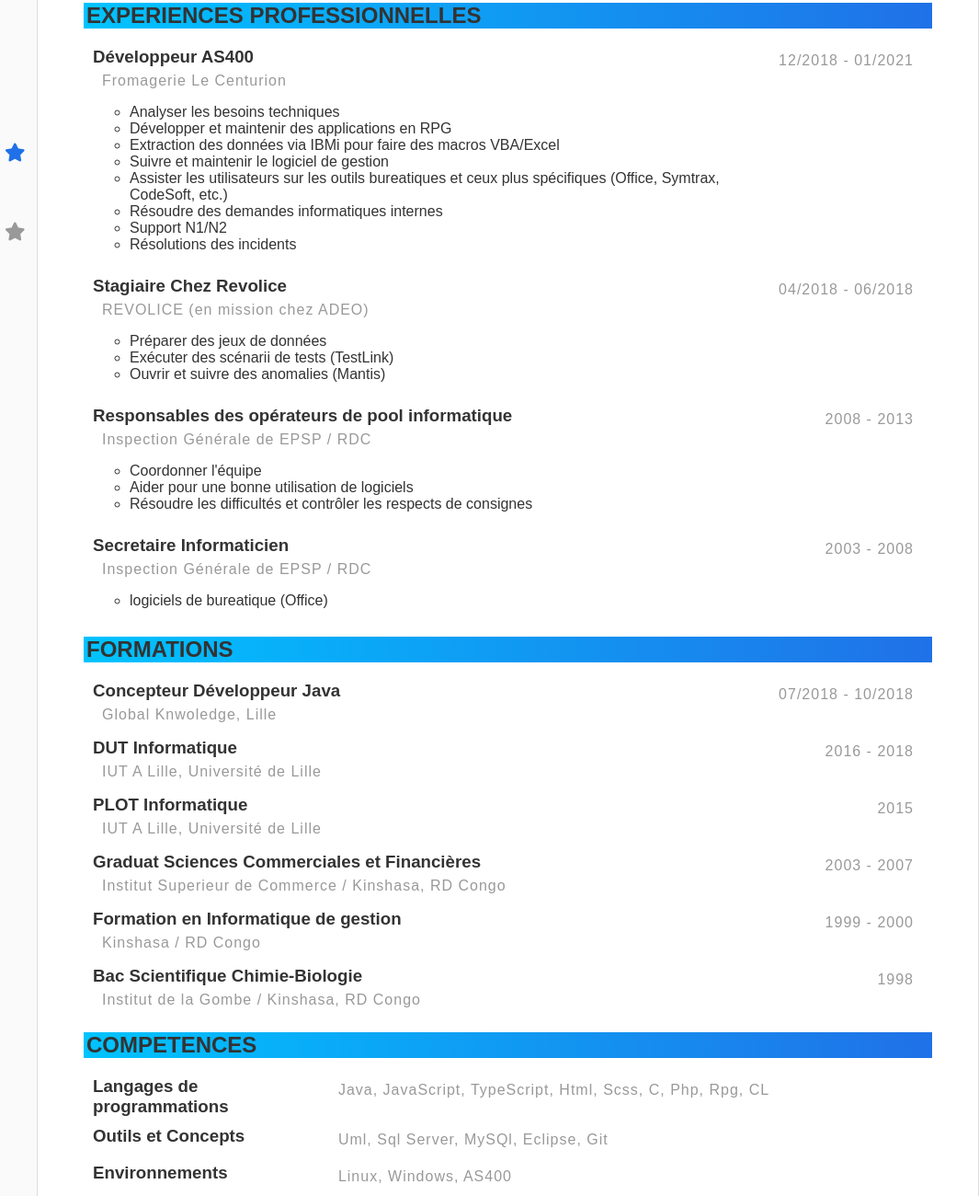
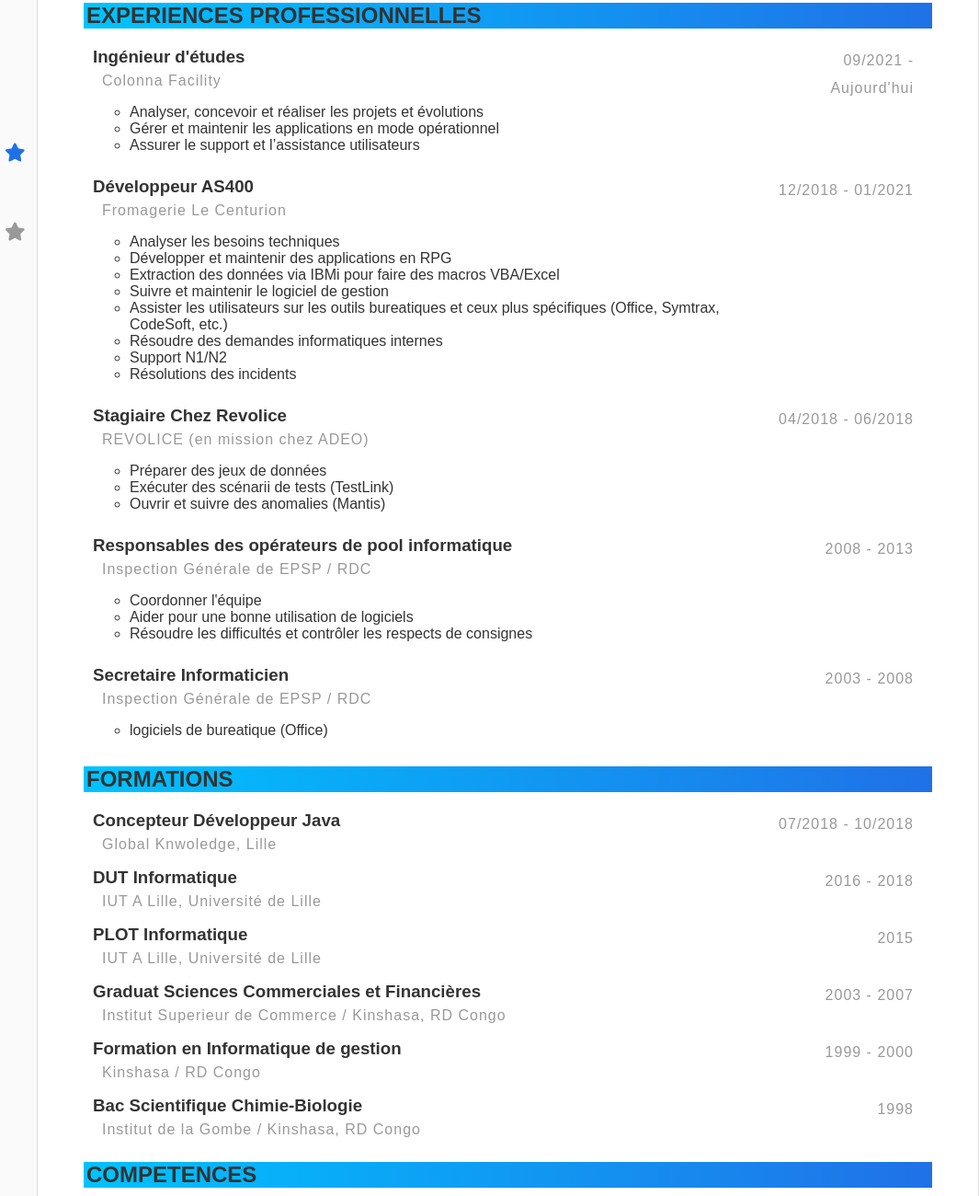
Before and after one commit to marcepeboma/marcepCV, a website: page index.html in a window 1280 px wide. Shown: the part 360-1660 px from the top of the page at 92% size, 215-1280 px from the left. Drawn offline with Linux system fonts and the light colour scheme.

Commit message:
Mise à jour Colonna

```diff
--- a/index.html
+++ b/index.html
@@ -77,6 +77,20 @@
         par l'acquisition des nouvelles expériences en programmation et monter en compétences.</P>
       <div class="text-small-font">
         <h2 class="text-small">EXPERIENCES PROFESSIONNELLES</h2>
+      </div>
+      <div class="experience">
+        <div class="timeline">
+          <p>09/2021 - Aujourd'hui</p>
+        </div>
+        <div class="content">
+          <h3>Ingénieur d'études</h3>
+          <p class="text-hint mb-2 pl-1">Colonna Facility</p>
+          <ul>
+            <li>Analyser, concevoir et réaliser les projets et évolutions </li>
+            <li>Gérer et maintenir les applications en mode opérationnel</li>
+            <li>Assurer le support et l’assistance utilisateurs</li>
+          </ul>
+        </div>
       </div>
       <div class="experience">
         <div class="timeline">
@@ -200,7 +214,7 @@
       </div>
       <div class="competences">
         <div class="timeline">
-          <p>Java, JavaScript, TypeScript, Html, Scss, C, Php, Rpg, CL</p>
+          <p>Java, JavaScript, TypeScript, Html, Scss, C, Php, Rpg Free, CL</p>
         </div>
         <div class="content">
           <h3>Langages de programmations</h3>
@@ -208,7 +222,7 @@
       </div>
       <div class="competences">
         <div class="timeline">
-          <p>Uml, Sql Server, MySQl, Eclipse, Git</p>
+          <p>Uml, Sql 400, Sql Server, MySQl, Eclipse, Git, Web Query</p>
         </div>
         <div class="content">
           <h3>Outils et Concepts</h3>
@@ -216,7 +230,7 @@
       </div>
       <div class="competences">
         <div class="timeline">
-          <p>Linux, Windows, AS400</p>
+          <p>Adelia Studio, Ibm i (AS400), Linux, Windows, </p>
         </div>
         <div class="content">
           <h3>Environnements</h3>
```
